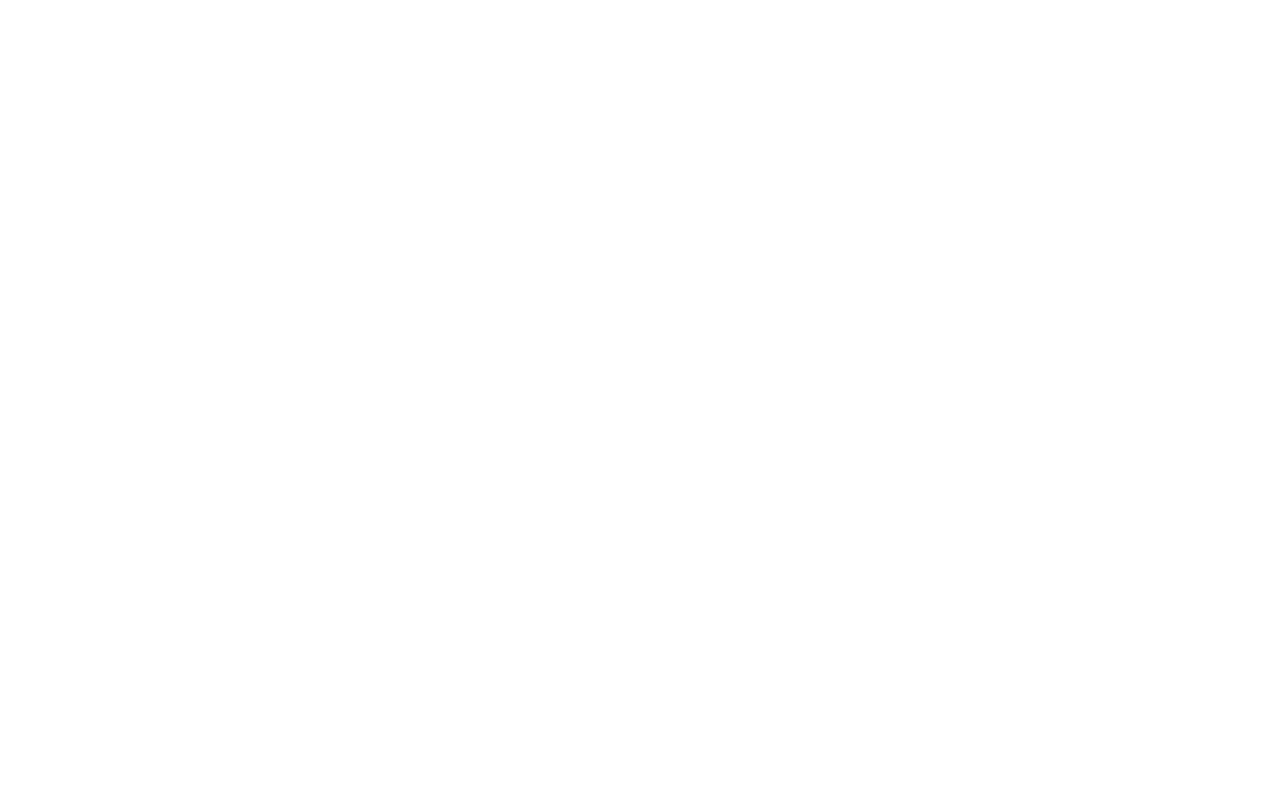
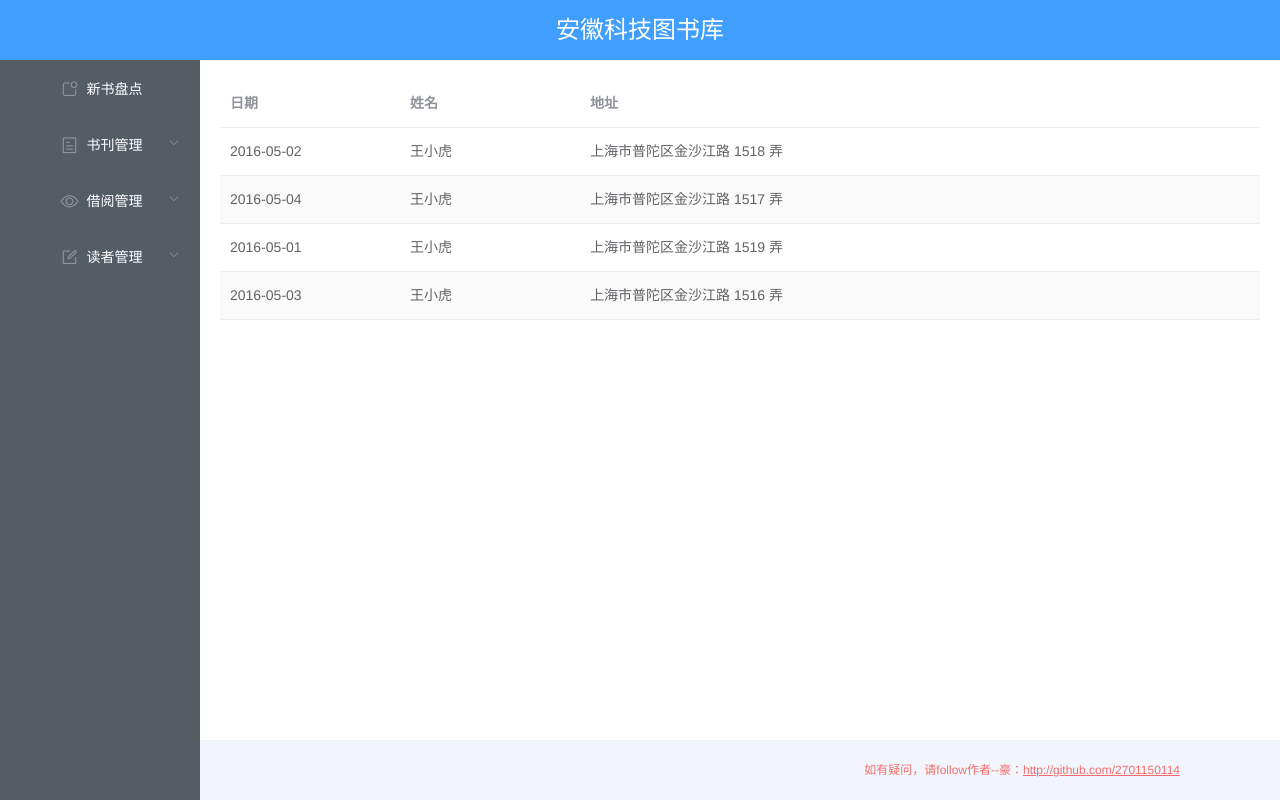
Before and after one commit to 2701150117/hao-vue, a Vue app: page /#/catalog in a window 1280 px wide. Built offline with nearby package versions, Linux system fonts and the light colour scheme.

Commit message:
catalog.vue init

```diff
--- a/src/components/menu.vue
+++ b/src/components/menu.vue
@@ -19,7 +19,7 @@
                 <span>书刊管理</span>
               </template>
               <el-menu-item-group>
-                <el-menu-item index="2-1">书刊编目</el-menu-item>
+                <el-menu-item index="catalog">书刊编目</el-menu-item>
                 <el-menu-item index="2-2">书刊录入</el-menu-item>
                 <el-menu-item index="2-3">书刊查询</el-menu-item>
                 <el-menu-item index="2-4">书刊下架</el-menu-item>
--- /dev/null
+++ b/src/page/catalog.vue
@@ -0,0 +1,48 @@
+<template>
+  <el-table :data="tableData" stripe style="width: 100%" @current-chagne="currentChange">
+    <el-table-column prop="date" label="日期" width="180"/>
+    <el-table-column prop="name" label="姓名" width="180"/>
+    <el-table-column prop="address" label="地址"/>
+  </el-table>
+</template>
+
+<script>
+  export default {
+    name: "catalog.vue",
+    data() {
+      return {
+        tableData: [{
+          date: '2016-05-02',
+          name: '王小虎',
+          address: '上海市普陀区金沙江路 1518 弄'
+        }, {
+          date: '2016-05-04',
+          name: '王小虎',
+          address: '上海市普陀区金沙江路 1517 弄'
+        }, {
+          date: '2016-05-01',
+          name: '王小虎',
+          address: '上海市普陀区金沙江路 1519 弄'
+        }, {
+          date: '2016-05-03',
+          name: '王小虎',
+          address: '上海市普陀区金沙江路 1516 弄'
+        }]
+      }
+    },
+    created: function () {
+
+    },
+
+    methods: {
+      currentChange() {
+
+      }
+
+    }
+  }
+</script>
+
+<style scoped>
+
+</style>
--- a/src/router/index.js
+++ b/src/router/index.js
@@ -6,6 +6,7 @@
 
 //配置路由
 import home from '../page/home'
+import catalog from '../page/catalog'
 
 export default new Router({
   routes: [
@@ -17,6 +18,10 @@
         path: '/home',
         name: '新书盘点',
         component: home,
+      }, {
+        path: '/catalog',
+        name: '书刊编目',
+        component: catalog,
       }]
     }
   ]
```
